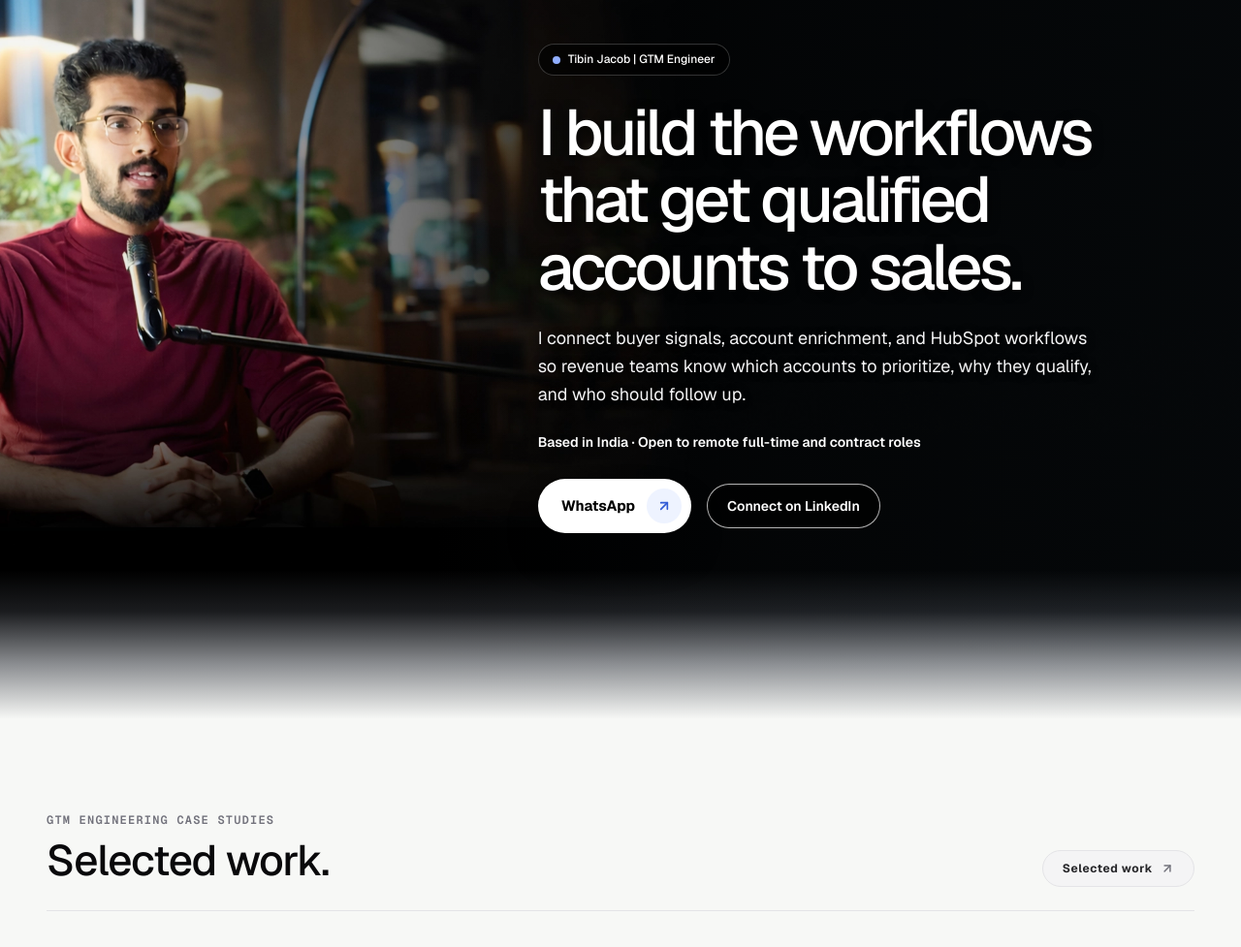
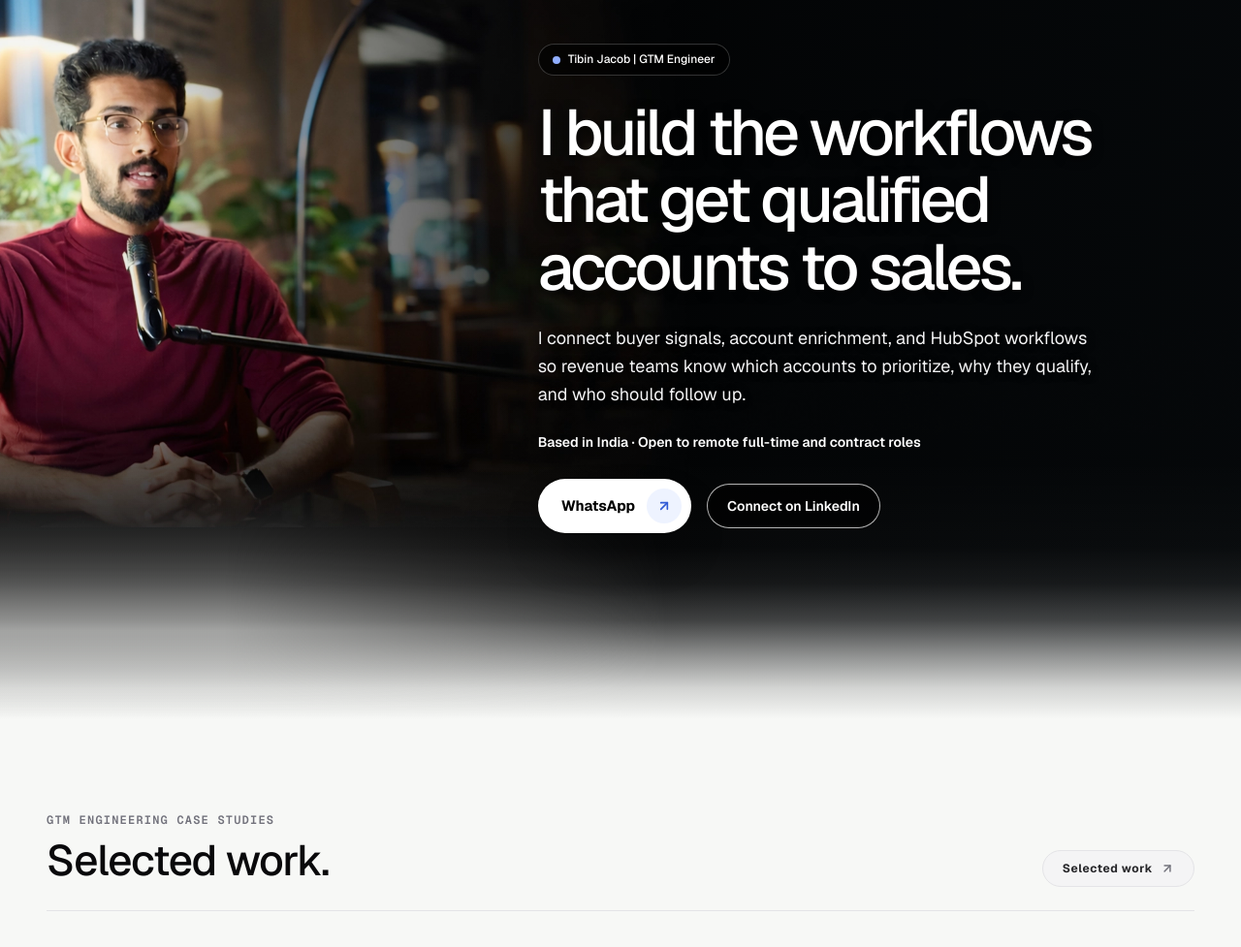
Before and after one commit to digital-experts-team/AI-Growth-Portfolio, an Astro site: page / in a window 1280 px wide. Shown: the part 83-1060 px from the top of the page at 97% size. Built offline with nearby package versions, Linux system fonts and the light colour scheme; Astro itself is replaced by a stand-in of ours.

Commit message:
Blend the desktop hero into the light page background

```diff
--- a/src/components/HeroFromUIUX.astro
+++ b/src/components/HeroFromUIUX.astro
@@ -122,5 +122,35 @@ const {
     .hero-scrim {
       background: linear-gradient(to right, transparent 35%, rgb(8 12 15 / 42%) 63%, rgb(8 12 15 / 64%));
     }
+
+    .hero-fade {
+      height: clamp(250px, 21vw, 340px);
+      background: linear-gradient(
+        to bottom,
+        transparent 0%,
+        rgb(247 248 246 / 2%) 34%,
+        rgb(247 248 246 / 8%) 48%,
+        rgb(247 248 246 / 25%) 62%,
+        rgb(247 248 246 / 56%) 75%,
+        rgb(247 248 246 / 85%) 88%,
+        var(--bg) 100%
+      );
+    }
+
+    /* Start the haze earlier over the portrait and taper it before the buttons. */
+    .hero-fade::before {
+      content: '';
+      position: absolute;
+      inset: 0;
+      background: linear-gradient(
+        to bottom,
+        transparent 0%,
+        rgb(247 248 246 / 8%) 20%,
+        rgb(247 248 246 / 23%) 42%,
+        rgb(247 248 246 / 48%) 66%,
+        transparent 100%
+      );
+      mask-image: linear-gradient(to right, #000 18%, rgb(0 0 0 / 60%) 32%, transparent 54%);
+    }
   }
 </style>
```
